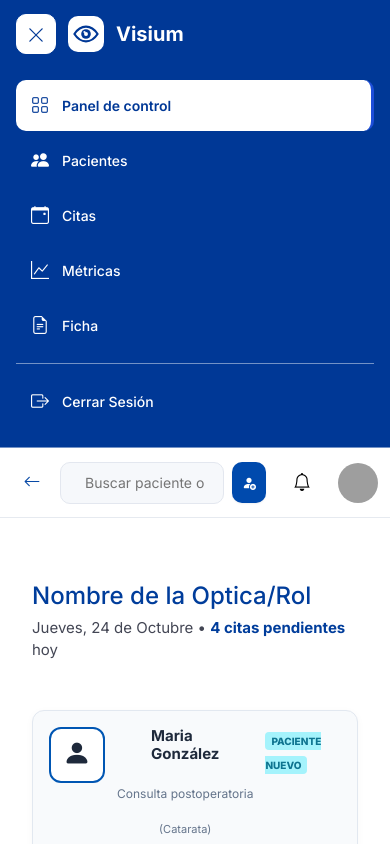
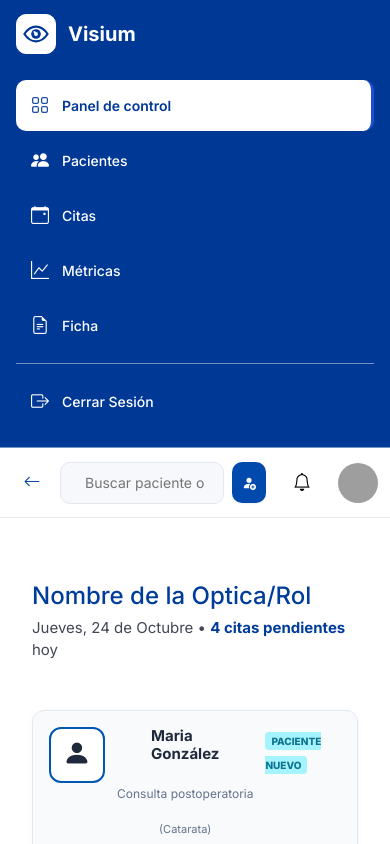
Before and after one commit to JulioJulioso/visium-react, a React (Vite) app: page /dashboard in a window 390 px wide. Both pictures are taken after a click on the button 36 px from the left and 34 px from the top of the page. Shown: the top 844 px of the page. Built offline with nearby package versions, Linux system fonts and the light colour scheme; grey boxes are pictures that could not be loaded.

Commit message:
se agrega animacion al boton de despliegue de menu en modo responsivo

```diff
--- a/src/components/MenuLateral/Menu.css
+++ b/src/components/MenuLateral/Menu.css
@@ -37,7 +37,7 @@
   width: 36px;
   height: 36px;
   flex-shrink: 0;
-  display: flex;
+  display: none;
   align-items: center;
   justify-content: center;
   border-radius: 10px;
@@ -73,6 +73,7 @@
 
 /* Botón Hamburguesa (Visible en celular y tablet) */
 .sidebar .sidebar-toggle {
+  position: relative;
   display: inline-flex;
   width: 40px;
   height: 40px;
@@ -84,6 +85,38 @@
   color: #003896;
   cursor: pointer;
   transition: background-color 0.2s ease;
+}
+
+.sidebar .sidebar-toggle-menu-icon,
+.sidebar .sidebar-toggle-logo {
+  position: absolute;
+  inset: 50% auto auto 50%;
+  display: block;
+  transform: translate(-50%, -50%);
+  transition:
+    opacity 0.3s ease,
+    transform 0.4s cubic-bezier(0.34, 1.56, 0.64, 1);
+}
+
+.sidebar .sidebar-toggle-menu-icon {
+  opacity: 1;
+}
+
+.sidebar .sidebar-toggle-logo {
+  width: 28px;
+  height: 28px;
+  opacity: 0;
+  transform: translate(-50%, -50%) rotate(-90deg) scale(0.35);
+}
+
+.sidebar.is-open .sidebar-toggle-menu-icon {
+  opacity: 0;
+  transform: translate(-50%, -50%) rotate(90deg) scale(0.35);
+}
+
+.sidebar.is-open .sidebar-toggle-logo {
+  opacity: 1;
+  transform: translate(-50%, -50%) rotate(0) scale(1);
 }
 
 .sidebar .sidebar-toggle:hover {
@@ -148,14 +181,6 @@
   margin-top: 8px;
   padding-top: 12px;
   border-top-color: rgba(255, 255, 255, 0.45);
-}
-
-.sidebar .sidebar-toggle i {
-  transition: transform 0.3s ease;
-}
-
-.sidebar.is-open .sidebar-toggle i {
-  transform: rotate(180deg);
 }
 
 /* Enlaces de Navegación */
@@ -289,6 +314,10 @@
     padding: 15px 10px 25px;
   }
 
+  .sidebar .logo-icon {
+    display: flex;
+  }
+
   .sidebar .logo h2 {
     font-size: 24px;
   }
@@ -331,7 +360,8 @@
 @media (prefers-reduced-motion: reduce) {
   .sidebar .menu,
   .sidebar .sidebar-bottom,
-  .sidebar .sidebar-toggle i {
+  .sidebar .sidebar-toggle-menu-icon,
+  .sidebar .sidebar-toggle-logo {
     transition: none;
   }
 }
--- a/src/components/MenuLateral/MenuLateral.jsx
+++ b/src/components/MenuLateral/MenuLateral.jsx
@@ -31,7 +31,13 @@ export default function MenuLateral() {
           aria-label={isOpen ? "Cerrar menú" : "Abrir menú"}
           aria-expanded={isOpen}
         >
-          <i className={`bi ${isOpen ? "bi-x-lg" : "bi-list"}`}></i>
+          <i className="bi bi-list sidebar-toggle-menu-icon" aria-hidden="true"></i>
+          <img
+            className="sidebar-toggle-logo"
+            src={eyeLogo}
+            alt=""
+            aria-hidden="true"
+          />
         </button>
 
         <div className="logo-icon">
--- a/src/pages/Login/Login.jsx
+++ b/src/pages/Login/Login.jsx
@@ -61,7 +61,7 @@ function Login() {
 
                             <div className="brand-title">
 
-                                Visium Pro
+                                Visium
 
                             </div>
 
```
Lines whose indentation alone changed are shown as unchanged.
